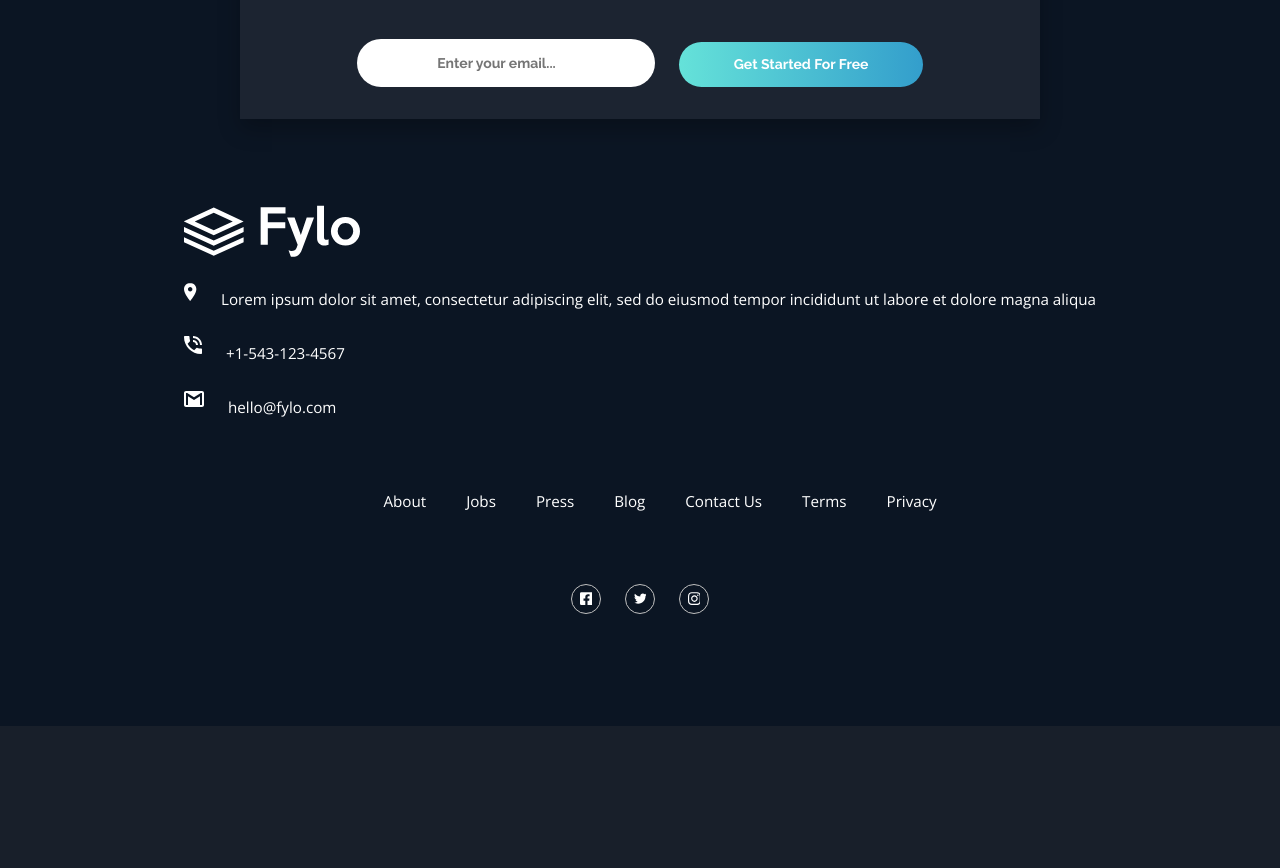
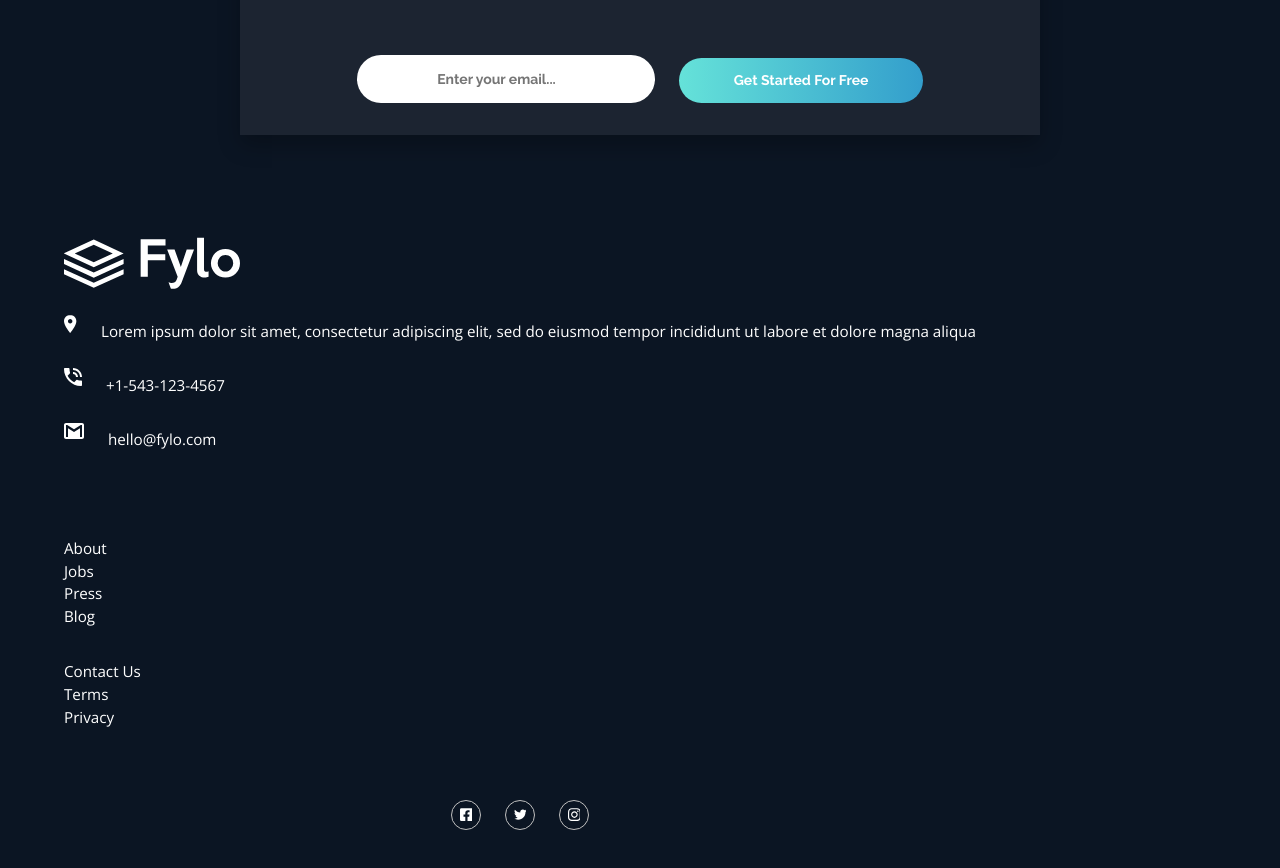
Before and after one commit to cgojk/fylodark, a React (Vite) app: page / in a window 1280 px wide. Shown: the part 2714-3582 px from the top of the page. Before the commit the page ends 3440 px from the top, so only its background shows below. Built offline with nearby package versions, Linux system fonts and the light colour scheme.

Commit message:
fixing layout problems

```diff
--- a/src/components/Footer.jsx
+++ b/src/components/Footer.jsx
@@ -41,14 +41,17 @@ export default function Footer() {
 
     <nav className="footer__nav">
         <ul className="nav-footer-list">
-
+            <div>
                <li><Link to="/about" className="nav-footer-item">About</Link></li>
                <li><Link to="/jobs" className="nav-footer-item">Jobs</Link></li>
                <li><Link to="/press" className="nav-footer-item">Press</Link></li>
                <li><Link to="/blog" className="nav-footer-item">Blog</Link></li>
+            </div>
+            <div className="footer-group">
                 <li><Link to="/contact us" className="nav-footer-item">Contact Us</Link></li>
                 <li><Link to="/terms" className="nav-footer-item">Terms</Link></li>
                 <li><Link to="/privacy" className="nav-footer-item">Privacy</Link></li>
+            </div>
         </ul>
     </nav>
 
--- a/src/styles/_base.scss
+++ b/src/styles/_base.scss
@@ -559,7 +559,7 @@ h4 {
   display:grid;
   grid-template-columns: 1fr;
   gap:2em;
-  padding:var(--spacing-1000) 0 var(--spacing-1400) 0;
+  padding:var(--spacing-1000) 0 var(--spacing-1500) 0;
   margin-bottom:var(--spacing-1200);
 
 
--- a/src/styles/_footer.scss
+++ b/src/styles/_footer.scss
@@ -3,43 +3,51 @@
     padding:var(--spacing-1400) 0 0 0;
     color:var(--neutral-0);
     position:relative;
+    display:grid;
+    grid-template-columns:1fr;
+    gap:var(--spacing-700);
 }
 
 .wrapper__content{
     width:90%;
     margin:0 auto;
     max-width:1200px;
-    padding:var(--spacing-1400) 0;
-    display:flex;
-    flex-direction:column;
-    align-items:center;
+    padding:var(--spacing-1500) 0;
+    // display:flex;
+    // flex-direction:column;
+    // align-items:center;
     gap:var(--spacing-700);
     color:var(--neutral-0);
+    display:grid;
+    gap:var(--spacing-700);
 }
 .footer__content{
     display:flex;
-    flex-direction:column;
+     flex-direction:column;
 
-    gap:var(--spacing-200);
+     gap:var(--spacing-200);
+}
+.footer-group{
+    margin-top:2rem;
 }
 
 .location__image, .tel__text, .email__text{
     display:flex;
     align-items:center;
     gap:var(--spacing-300);
-    text-align: center;
+    // text-align: center;
 }
 .footer__nav ul{
-    display:flex;
+    // display:flex;
     gap:var(--spacing-500);
-    flex-wrap:wrap;
-    justify-content:center;
+    padding-left:0;
+    list-style:none;
+    margin-top:2em;
+    // flex-wrap:wrap;
+    // justify-content:center;
 }
 .footer__nav ul li a{
-    // display:flex;
-    // gap:var(--spacing-500);
-    // flex-wrap:wrap;
-    // justify-content:center;
+    text-decoration:none;
     color:var(--neutral-0);
 }
 
@@ -47,6 +55,8 @@
     display:flex;
     flex-direction:row;
     gap:var(--spacing-300);
+    justify-content:center;
+    align-items:center;
 
 }
 .footer_socials a{
--- a/src/styles/_queries.scss
+++ b/src/styles/_queries.scss
@@ -85,4 +85,8 @@
     gap:var(--spacing-300);
     align-items:flex-end;
   }
+  .wrapper__content{
+    flex-direction:row;
+    justify-content:space-between;
+  }
 }
--- a/src/styles/_var.scss
+++ b/src/styles/_var.scss
@@ -51,6 +51,7 @@
 	--font-9: var(--fw-400) var(--fs-100)/1.8 var(--ff-sans-normal);
 	--font-10: var(--fw-400) var(--fs-50)/1.5 var(--ff-sans-normal);
 
+	--spacing-1500: 8rem;
 	--spacing-1400: 7rem;
 	--spacing-1300: 6.5rem;
 	--spacing-1200: 6rem;
```
Lines whose indentation alone changed are shown as unchanged.
